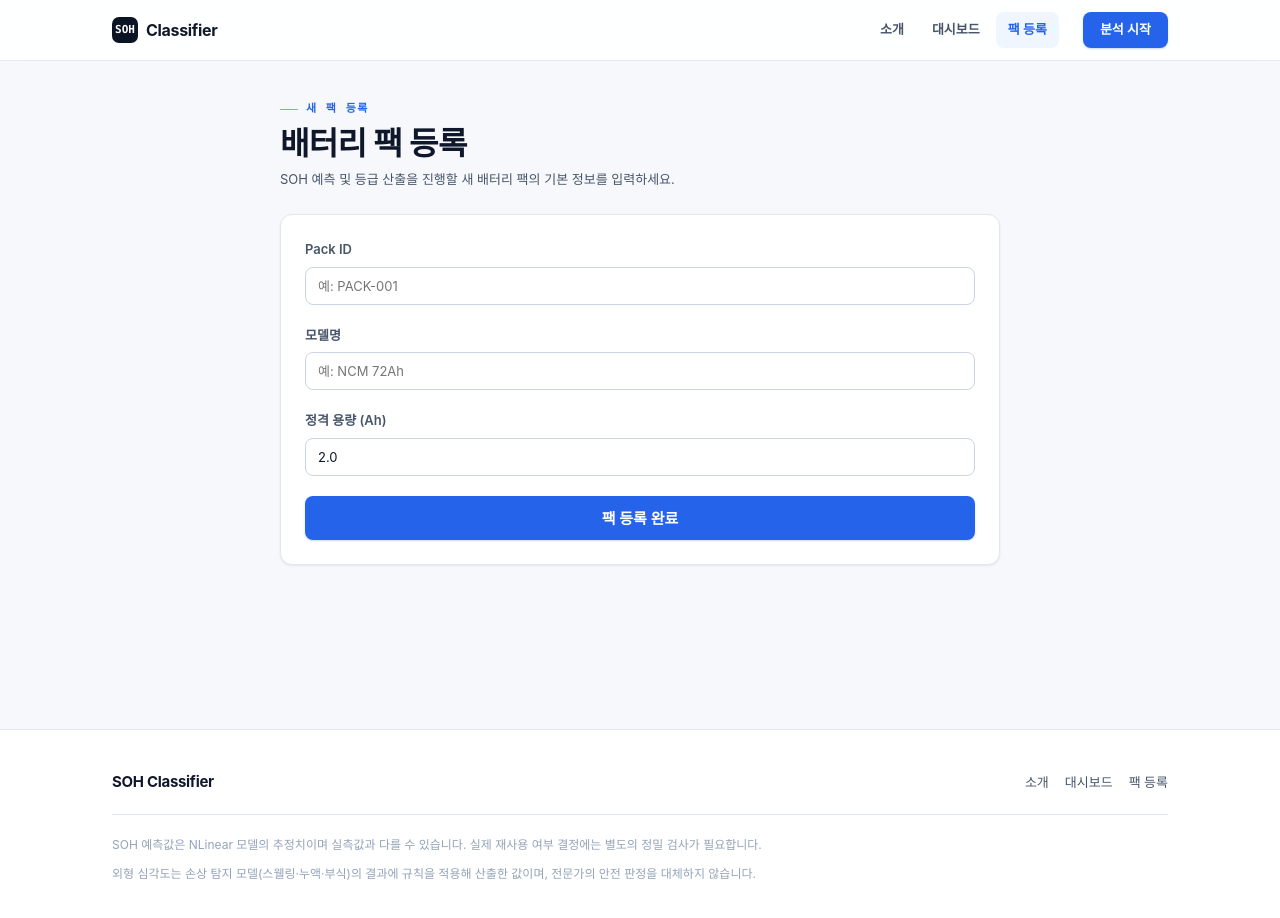
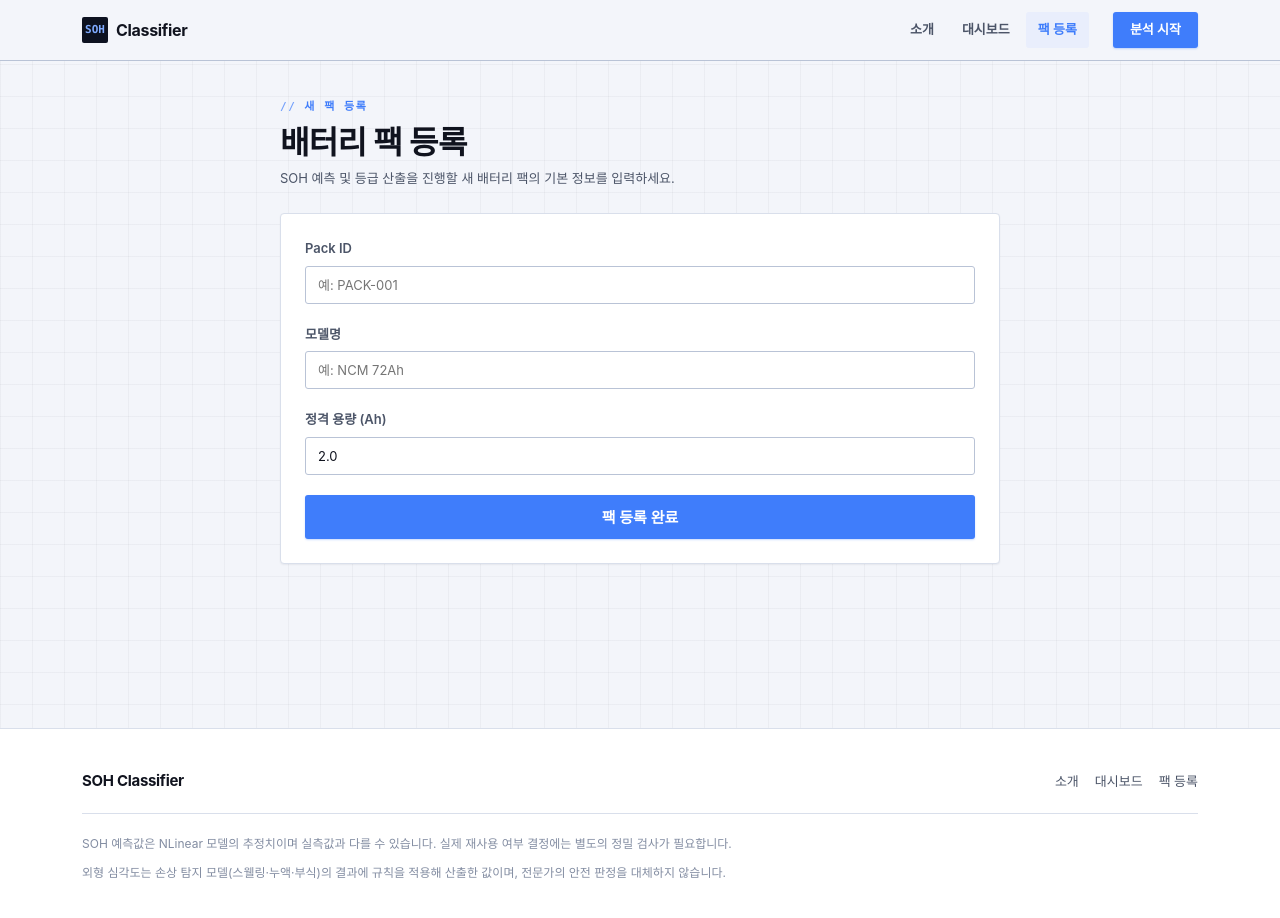
Before and after one commit to soh-based-battery-classification/soh-classifier-mvp, a React (Vite) app in the folder frontend/: page /register in a window 1280 px wide. Shown: the top 918 px of the page. Built offline with nearby package versions, Linux system fonts and the light colour scheme; no server answers; a web font is replaced by a local one.

Commit message:
feat: redesign home page

```diff
--- a/frontend/index.html
+++ b/frontend/index.html
@@ -3,11 +3,11 @@
   <head>
     <meta charset="UTF-8" />
     <meta name="viewport" content="width=device-width, initial-scale=1.0" />
-    <meta name="theme-color" content="#070d18" />
+    <meta name="theme-color" content="#0d1220" />
     <title>SOH Classifier · 폐배터리 등급 분류</title>
     <meta
       name="description"
-      content="충방전 사이클 이력으로 SOH를 예측하고 팩 사진에서 손상을 탐지해, 폐배터리의 재사용·재제조·재활용 등급을 산출합니다."
+      content="충·방전 데이터로 SOH를 예측합니다. 팩 이미지로 외형 손상을 확인합니다. 재사용·재제조·재활용 등급을 분류합니다."
     />
 
     <!-- Pretendard: CSS @import 대신 <link> 로 선로드해 렌더 블로킹을 줄인다 -->
--- a/frontend/src/components/home/SohCurve.tsx
+++ b/frontend/src/components/home/SohCurve.tsx
@@ -53,10 +53,10 @@ const CURVE_PATH = POINTS.map(
 const LAST = POINTS[POINTS.length - 1];
 
 const BANDS = [
-  { grade: "A", top: PAD_T, bottom: yOf(90), color: "#22c55e" },
-  { grade: "B", top: yOf(90), bottom: yOf(80), color: "#5b9bff" },
-  { grade: "C", top: yOf(80), bottom: yOf(70), color: "#f59e0b" },
-  { grade: "D", top: yOf(70), bottom: PAD_T + plotH, color: "#ef4444" },
+  { grade: "A", top: PAD_T, bottom: yOf(90), color: "#4c9a5b" },
+  { grade: "B", top: yOf(90), bottom: yOf(80), color: "#2fa3ac" },
+  { grade: "C", top: yOf(80), bottom: yOf(70), color: "#d97b1f" },
+  { grade: "D", top: yOf(70), bottom: PAD_T + plotH, color: "#c33a2c" },
 ];
 
 export default function SohCurve() {
@@ -69,13 +69,13 @@ export default function SohCurve() {
     >
       <defs>
         <linearGradient id="soh-fill" x1="0" y1="0" x2="0" y2="1">
-          <stop offset="0%" stopColor="#5b9bff" stopOpacity="0.28" />
-          <stop offset="100%" stopColor="#5b9bff" stopOpacity="0" />
+          <stop offset="0%" stopColor="#3f7dfb" stopOpacity="0.24" />
+          <stop offset="100%" stopColor="#3f7dfb" stopOpacity="0" />
         </linearGradient>
         <linearGradient id="soh-stroke" x1="0" y1="0" x2="1" y2="0">
-          <stop offset="0%" stopColor="#7dd3fc" />
-          <stop offset="70%" stopColor="#5b9bff" />
-          <stop offset="100%" stopColor="#a5b4fc" />
+          <stop offset="0%" stopColor="#7fabff" />
+          <stop offset="70%" stopColor="#3f7dfb" />
+          <stop offset="100%" stopColor="#2f66db" />
         </linearGradient>
       </defs>
 
@@ -184,16 +184,16 @@ export default function SohCurve() {
           cx={LAST.x}
           cy={LAST.y}
           r="5"
-          fill="#5b9bff"
+          fill="#3f7dfb"
           opacity="0.5"
         />
-        <circle cx={LAST.x} cy={LAST.y} r="4.5" fill="#0b1424" />
+        <circle cx={LAST.x} cy={LAST.y} r="4.5" fill="#0d1220" />
         <circle
           cx={LAST.x}
           cy={LAST.y}
           r="4.5"
           fill="none"
-          stroke="#93c5fd"
+          stroke="#7fabff"
           strokeWidth="2"
         />
       </g>
--- a/frontend/src/styles/base.css
+++ b/frontend/src/styles/base.css
@@ -17,7 +17,11 @@ body {
   font-family: var(--font-sans);
   font-size: var(--fs-base);
   line-height: var(--lh-body);
-  background: var(--bg-main);
+  background:
+    linear-gradient(rgba(16, 19, 30, 0.035) 1px, transparent 1px),
+    linear-gradient(90deg, rgba(16, 19, 30, 0.035) 1px, transparent 1px),
+    var(--bg-main);
+  background-size: 32px 32px, 32px 32px, auto;
   color: var(--text-main);
   -webkit-font-smoothing: antialiased;
   -moz-osx-font-smoothing: grayscale;
@@ -165,7 +169,7 @@ input:focus,
 select:focus,
 textarea:focus {
   border-color: var(--primary);
-  box-shadow: 0 0 0 3px rgba(37, 99, 235, 0.15);
+  box-shadow: 0 0 0 3px rgba(255, 90, 31, 0.15);
 }
 
 button {
--- a/frontend/src/styles/components.css
+++ b/frontend/src/styles/components.css
@@ -27,11 +27,9 @@
 }
 
 .eyebrow::before {
-  content: "";
-  width: 18px;
-  height: 1px;
-  background: currentColor;
-  opacity: 0.55;
+  content: "//";
+  font-weight: var(--fw-bold);
+  opacity: 0.7;
 }
 
 .eyebrow--on-ink {
@@ -72,9 +70,8 @@
   position: sticky;
   top: 0;
   z-index: 50;
-  background: rgba(255, 255, 255, 0.88);
-  backdrop-filter: saturate(160%) blur(10px);
-  border-bottom: 1px solid var(--border);
+  background: var(--bg-main);
+  border-bottom: 1px solid var(--border-strong);
 }
 
 .site-header__inner {
@@ -102,9 +99,9 @@
   place-items: center;
   width: 26px;
   height: 26px;
-  border-radius: 7px;
+  border-radius: var(--radius-xs);
   background: var(--ink-800);
-  color: #fff;
+  color: var(--primary-on-ink);
   font-family: var(--font-mono);
   font-size: 11px;
   font-weight: var(--fw-bold);
@@ -244,13 +241,13 @@
 .btn-primary {
   background: var(--primary);
   color: #fff;
-  box-shadow: 0 1px 2px rgba(37, 99, 235, 0.24);
+  box-shadow: 0 1px 2px rgba(63, 125, 251, 0.28);
 }
 
 .btn-primary:hover:not(:disabled) {
   background: var(--primary-hover);
   transform: translateY(-1px);
-  box-shadow: 0 6px 16px -6px rgba(37, 99, 235, 0.55);
+  box-shadow: 0 6px 16px -6px rgba(63, 125, 251, 0.5);
 }
 
 .btn-ghost {
@@ -272,7 +269,7 @@
 }
 
 .btn-invert:hover:not(:disabled) {
-  background: rgba(238, 243, 251, 0.08);
+  background: rgba(245, 242, 234, 0.08);
   border-color: var(--text-on-ink-sub);
 }
 
@@ -296,7 +293,7 @@
 
 .btn-danger-quiet:hover:not(:disabled) {
   background: var(--danger-soft);
-  border-color: #fecaca;
+  border-color: #f0b8ae;
 }
 
 .btn-danger-quiet:disabled {
@@ -421,10 +418,10 @@
   gap: var(--space-2);
   padding: var(--space-3) var(--space-4);
   margin-bottom: var(--space-4);
-  border: 1px solid #fecaca;
+  border: 1px solid #f0b8ae;
   border-radius: var(--radius-sm);
   background: var(--danger-soft);
-  color: #991b1b;
+  color: var(--danger-hover);
   font-size: var(--fs-sm);
   font-weight: var(--fw-medium);
 }
--- a/frontend/src/styles/home.css
+++ b/frontend/src/styles/home.css
@@ -41,24 +41,11 @@
   position: absolute;
   inset: 0;
   z-index: -2;
-  background-image: linear-gradient(rgba(91, 155, 255, 0.07) 1px, transparent 1px),
-    linear-gradient(90deg, rgba(91, 155, 255, 0.07) 1px, transparent 1px);
+  background-image: linear-gradient(rgba(63, 125, 251, 0.09) 1px, transparent 1px),
+    linear-gradient(90deg, rgba(63, 125, 251, 0.09) 1px, transparent 1px);
   background-size: 56px 56px;
   mask-image: radial-gradient(ellipse 90% 70% at 70% 15%, #000 20%, transparent 78%);
   -webkit-mask-image: radial-gradient(ellipse 90% 70% at 70% 15%, #000 20%, transparent 78%);
-}
-
-/* 우상단 광원 */
-.hero::after {
-  content: "";
-  position: absolute;
-  z-index: -1;
-  top: -240px;
-  right: -140px;
-  width: 720px;
-  height: 620px;
-  background: radial-gradient(circle, rgba(37, 99, 235, 0.3) 0%, transparent 62%);
-  pointer-events: none;
 }
 
 .hero__inner {
@@ -128,12 +115,21 @@
 /* --- Hero 계측 패널 ------------------------------------------------------- */
 
 .panel {
+  position: relative;
   border: 1px solid var(--border-on-ink);
   border-radius: var(--radius-lg);
-  background: linear-gradient(160deg, rgba(29, 43, 69, 0.72), rgba(11, 20, 36, 0.72));
+  background: var(--ink-800);
   box-shadow: var(--shadow-xl);
   overflow: hidden;
-  backdrop-filter: blur(2px);
+}
+
+.panel::before {
+  content: "";
+  position: absolute;
+  inset: 0 0 auto 0;
+  height: 3px;
+  background: linear-gradient(90deg, var(--primary) 0%, #8fb4ff 50%, var(--accent-muted) 100%);
+  z-index: 1;
 }
 
 .panel__bar {
@@ -142,7 +138,7 @@
   gap: var(--space-2);
   padding: var(--space-3) var(--space-4);
   border-bottom: 1px solid var(--border-on-ink);
-  background: rgba(7, 13, 24, 0.5);
+  background: var(--ink-900);
 }
 
 .panel__bar .mono-label {
@@ -163,7 +159,7 @@
   gap: var(--space-3);
   padding: var(--space-4) var(--space-4) var(--space-5);
   border-top: 1px solid var(--border-on-ink);
-  background: rgba(7, 13, 24, 0.36);
+  background: rgba(11, 10, 8, 0.3);
 }
 
 .readout {
@@ -192,7 +188,7 @@
   color: #fff;
 }
 
-.readout__value--grade-b { color: #7aa9ff; }
+.readout__value--grade-b { color: #5fcbd1; }
 
 /* SOH 곡선 SVG */
 .soh-chart {
@@ -204,7 +200,7 @@
   font-family: var(--font-mono);
   font-size: 9px;
   letter-spacing: 0.08em;
-  fill: #64748b;
+  fill: #8a8171;
 }
 
 .soh-chart__band-label {
@@ -276,7 +272,7 @@
 
 .status-rail {
   border-top: 1px solid var(--border-on-ink);
-  background: rgba(7, 13, 24, 0.6);
+  background: var(--ink-900);
 }
 
 .status-rail__inner {
@@ -369,7 +365,7 @@
 
 .problem__headline em {
   font-style: normal;
-  color: var(--warning);
+  color: var(--primary);
 }
 
 .problem__lead {
@@ -429,14 +425,26 @@
 }
 
 .branch {
+  position: relative;
   border: 1px solid var(--border);
   border-radius: var(--radius-lg);
   background: var(--bg-card);
   padding: var(--space-6);
   box-shadow: var(--shadow-sm);
+  overflow: hidden;
   transition: box-shadow var(--dur-base) var(--ease-out),
     transform var(--dur-base) var(--ease-out), border-color var(--dur-base) ease;
 }
+
+.branch::before {
+  content: "";
+  position: absolute;
+  inset: 0 0 auto 0;
+  height: 3px;
+}
+
+.branch--data::before { background: var(--primary); }
+.branch--vision::before { background: var(--grade-b); }
 
 .branch:hover,
 .branch:focus-within {
@@ -469,8 +477,8 @@
 }
 
 .branch--vision .branch__tag {
-  background: var(--grade-c-soft);
-  color: #92400e;
+  background: var(--grade-b-soft);
+  color: var(--grade-b);
 }
 
 .branch__head h3 {
@@ -533,7 +541,7 @@
 
 .branch--vision:hover .branch__step::after,
 .branch--vision:focus-within .branch__step::after {
-  border-color: var(--warning);
+  border-color: var(--grade-b);
 }
 
 .branch__step-title {
@@ -578,6 +586,9 @@
 
 /* 최종 등급 노드 */
 .flow__outcome {
+  position: relative;
+  isolation: isolate;
+  overflow: hidden;
   border: 1px solid var(--ink-600);
   border-radius: var(--radius-lg);
   background: var(--ink-800);
@@ -588,6 +599,19 @@
   align-items: center;
   gap: var(--space-5);
   box-shadow: var(--shadow-lg);
+}
+
+.flow__outcome::before {
+  content: "";
+  position: absolute;
+  inset: 0;
+  z-index: -1;
+  background-image: linear-gradient(rgba(63, 125, 251, 0.08) 1px, transparent 1px),
+    linear-gradient(90deg, rgba(63, 125, 251, 0.08) 1px, transparent 1px);
+  background-size: 40px 40px;
+  mask-image: radial-gradient(ellipse 70% 100% at 100% 0%, #000 15%, transparent 75%);
+  -webkit-mask-image: radial-gradient(ellipse 70% 100% at 100% 0%, #000 15%, transparent 75%);
+  pointer-events: none;
 }
 
 .flow__outcome-main {
@@ -640,15 +664,28 @@
 }
 
 .capability-card {
+  position: relative;
   display: flex;
   flex-direction: column;
   padding: var(--space-6);
   border: 1px solid var(--border);
   border-radius: var(--radius-lg);
   background: var(--bg-card);
+  overflow: hidden;
   transition: box-shadow var(--dur-base) var(--ease-out),
     transform var(--dur-base) var(--ease-out);
 }
+
+.capability-card::before {
+  content: "";
+  position: absolute;
+  inset: 0 auto 0 0;
+  width: 3px;
+}
+
+.capability-card:nth-child(1)::before { background: var(--primary); }
+.capability-card:nth-child(2)::before { background: var(--grade-b); }
+.capability-card:nth-child(3)::before { background: var(--accent-muted); }
 
 .capability-card:hover {
   box-shadow: var(--shadow-lg);
@@ -663,6 +700,9 @@
   text-transform: uppercase;
   color: var(--primary);
 }
+
+.capability-card:nth-child(2) .capability-card__kicker { color: var(--grade-b); }
+.capability-card:nth-child(3) .capability-card__kicker { color: var(--accent-muted); }
 
 .capability-card h3 {
   font-size: var(--fs-lg);
@@ -721,6 +761,9 @@
   background: var(--bg-card);
 }
 
+.intake-card:nth-child(2) { border-left-color: var(--grade-b); }
+.intake-card:nth-child(3) { border-left-color: var(--accent-muted); }
+
 .intake-card h3 {
   font-size: var(--fs-base);
   font-weight: var(--fw-bold);
@@ -738,7 +781,7 @@
   border: 1px solid var(--primary-border);
   background: var(--primary-soft);
   border-radius: var(--radius-sm);
-  color: #1e3a8a;
+  color: var(--ink-700);
   font-size: var(--fs-sm);
 }
 
@@ -1082,8 +1125,8 @@
   position: absolute;
   inset: 0;
   z-index: -1;
-  background-image: linear-gradient(rgba(91, 155, 255, 0.06) 1px, transparent 1px),
-    linear-gradient(90deg, rgba(91, 155, 255, 0.06) 1px, transparent 1px);
+  background-image: linear-gradient(rgba(63, 125, 251, 0.08) 1px, transparent 1px),
+    linear-gradient(90deg, rgba(63, 125, 251, 0.08) 1px, transparent 1px);
   background-size: 56px 56px;
   mask-image: radial-gradient(ellipse 70% 90% at 50% 100%, #000 10%, transparent 72%);
   -webkit-mask-image: radial-gradient(ellipse 70% 90% at 50% 100%, #000 10%, transparent 72%);
--- a/frontend/src/styles/tokens.css
+++ b/frontend/src/styles/tokens.css
@@ -1,38 +1,36 @@
 /* ===========================================================================
    Design tokens
-   SOH Classifier — "계측 장비(instrumentation)" 컨셉의 토큰 체계.
-   모든 색상/간격/타이포는 여기서만 정의하고, 컴포넌트 CSS는 var()만 참조한다.
+   SOH Classifier — 딥네이비 + 차콜 블랙 + 블루 액센트의 기술 제품 UI 컨셉.
+   Dashboard/RegisterPack에서 확립한 팔레트를 전역 토큰으로 승격해 Home을
+   포함한 전체 서비스가 하나의 제품처럼 보이도록 한다. 모든 색상/간격/타이포는
+   여기서만 정의하고, 컴포넌트 CSS는 var()만 참조한다.
    =========================================================================== */
 
 :root {
   color-scheme: light;
 
-  /* --- Typography families ------------------------------------------------
-     display/body : Pretendard (index.html에서 <link>로 선로드)
-     mono         : 계측값·라벨·축 눈금 전용 유틸리티 페이스 (시스템 스택) */
   --font-sans: "Pretendard", -apple-system, BlinkMacSystemFont, system-ui, Roboto,
     "Helvetica Neue", "Segoe UI", "Apple SD Gothic Neo", "Noto Sans KR", sans-serif;
   --font-mono: ui-monospace, SFMono-Regular, "SF Mono", "JetBrains Mono", Menlo,
     Consolas, "Liberation Mono", monospace;
 
-  /* --- Type scale (clamp 기반 반응형) ------------------------------------ */
-  --fs-2xs: 0.6875rem;   /* 11px — 계측 라벨 */
-  --fs-xs: 0.75rem;      /* 12px */
-  --fs-sm: 0.8125rem;    /* 13px */
-  --fs-base: 0.9375rem;  /* 15px */
-  --fs-md: 1rem;         /* 16px */
+  --fs-2xs: 0.6875rem;
+  --fs-xs: 0.75rem;
+  --fs-sm: 0.8125rem;
+  --fs-base: 0.9375rem;
+  --fs-md: 1rem;
   --fs-lg: clamp(1.0625rem, 0.98rem + 0.4vw, 1.1875rem);
   --fs-xl: clamp(1.25rem, 1.1rem + 0.7vw, 1.5rem);
   --fs-2xl: clamp(1.5rem, 1.25rem + 1.2vw, 2rem);
   --fs-3xl: clamp(1.875rem, 1.4rem + 2.2vw, 2.75rem);
-  --fs-display: clamp(2.125rem, 1.2rem + 4.4vw, 4rem);
+  --fs-display: clamp(2.25rem, 1.1rem + 5.4vw, 4.75rem);
   --fs-readout: clamp(1.75rem, 1.2rem + 2.6vw, 2.75rem);
 
-  --lh-tight: 1.14;
+  --lh-tight: 1.08;
   --lh-snug: 1.32;
   --lh-body: 1.65;
 
-  --tracking-display: -0.035em;
+  --tracking-display: -0.03em;
   --tracking-tight: -0.02em;
   --tracking-label: 0.14em;
 
@@ -42,65 +40,64 @@
   --fw-bold: 700;
   --fw-black: 800;
 
-  /* --- Neutral ramp (deep navy 계열 — 산업 계측 장비 톤) ------------------ */
-  --ink-900: #070d18;
-  --ink-800: #0b1424;
-  --ink-700: #131e33;
-  --ink-600: #1d2b45;
-  --ink-500: #33405c;
+  --ink-900: #080b14;
+  --ink-800: #0d1220;
+  --ink-700: #131a2c;
+  --ink-600: #1b243b;
+  --ink-500: #29365a;
 
-  --bg-main: #f6f8fb;
+  --bg-main: #f3f5fa;
   --bg-card: #ffffff;
-  --bg-subtle: #eef2f7;
-  --bg-inset: #f8fafc;
+  --bg-subtle: #e8ecf5;
+  --bg-inset: #eff2f9;
 
-  --text-main: #0f172a;
-  --text-sub: #475569;
-  --text-muted: #94a3b8;
-  --text-on-ink: #eef3fb;
-  --text-on-ink-sub: #93a4bf;
-  --text-on-ink-muted: #64748b;
+  --text-main: #10131e;
+  --text-sub: #4c5568;
+  --text-muted: #838da2;
+  --text-on-ink: #eef1fb;
+  --text-on-ink-sub: #aab8db;
+  --text-on-ink-muted: #6d7998;
 
-  --border: #e2e8f0;
-  --border-strong: #cbd5e1;
-  --border-on-ink: rgba(147, 164, 191, 0.22);
-  --border-on-ink-strong: rgba(147, 164, 191, 0.4);
+  --border: #d9dfeb;
+  --border-strong: #b9c3d6;
+  --border-on-ink: rgba(238, 241, 251, 0.14);
+  --border-on-ink-strong: rgba(238, 241, 251, 0.3);
 
-  /* --- Brand / semantic --------------------------------------------------- */
-  --primary: #2563eb;
-  --primary-hover: #1d4ed8;
-  --primary-soft: #eff6ff;
-  --primary-border: #bfdbfe;
-  --primary-on-ink: #5b9bff;
+  --primary: #3f7dfb;
+  --primary-hover: #2f66db;
+  --primary-soft: #e9eefc;
+  --primary-border: #bcd0f7;
+  --primary-on-ink: #7fabff;
 
-  --success: #16a34a;
-  --success-soft: #f0fdf4;
-  --warning: #d97706;
-  --warning-soft: #fffbeb;
-  --danger: #dc2626;
-  --danger-hover: #b91c1c;
-  --danger-soft: #fef2f2;
-  --info: #0891b2;
+  /* 장식용 3번째 강조색 — 카드 강조선 등에서 grade 색상을 재활용하지 않고
+     블루 패밀리 안에서 다양성을 준다(Dashboard의 --db-blue-muted와 동일). */
+  --accent-muted: #5b7bb8;
 
-  /* --- Grade colors (backend grading.py 의 A/B/C/D) ----------------------- */
-  --grade-a: #15803d;
-  --grade-b: #2563eb;
-  --grade-c: #d97706;
-  --grade-d: #dc2626;
-  --grade-none: #94a3b8;
+  --success: #2f6d3c;
+  --success-soft: #eef4ea;
+  --warning: #b45309;
+  --warning-soft: #fdf3e4;
+  --danger: #af2318;
+  --danger-hover: #8f1c12;
+  --danger-soft: #fbeae7;
+  --info: #0e6b74;
 
-  --grade-a-soft: #dcfce7;
-  --grade-b-soft: #dbeafe;
-  --grade-c-soft: #fef3c7;
-  --grade-d-soft: #fee2e2;
+  --grade-a: #2f6d3c;
+  --grade-b: #0e6b74;
+  --grade-c: #b45309;
+  --grade-d: #af2318;
+  --grade-none: #8c8271;
 
-  /* --- Severity colors (backend visual_grading.py) ------------------------ */
-  --sev-ok: #15803d;
-  --sev-moderate: #d97706;
-  --sev-critical: #dc2626;
-  --sev-pending: #94a3b8;
+  --grade-a-soft: #e6efe2;
+  --grade-b-soft: #e2eeed;
+  --grade-c-soft: #fbeed9;
+  --grade-d-soft: #f8e3df;
 
-  /* --- Spacing scale ------------------------------------------------------ */
+  --sev-ok: #2f6d3c;
+  --sev-moderate: #b45309;
+  --sev-critical: #af2318;
+  --sev-pending: #8c8271;
+
   --space-1: 4px;
   --space-2: 8px;
   --space-3: 12px;
@@ -115,27 +112,23 @@
   --space-24: 96px;
   --space-32: 128px;
 
-  /* --- Layout ------------------------------------------------------------- */
-  --container-max: 1120px;
+  --container-max: 1180px;
   --container-narrow: 720px;
   --gutter: clamp(16px, 4vw, 32px);
   --header-height: 60px;
 
-  /* --- Radius ------------------------------------------------------------- */
-  --radius-xs: 4px;
-  --radius-sm: 8px;
-  --radius-md: 12px;
-  --radius-lg: 16px;
-  --radius-xl: 24px;
+  --radius-xs: 2px;
+  --radius-sm: 3px;
+  --radius-md: 4px;
+  --radius-lg: 6px;
+  --radius-xl: 10px;
   --radius-pill: 999px;
 
-  /* --- Shadow ------------------------------------------------------------- */
-  --shadow-sm: 0 1px 3px rgba(15, 23, 42, 0.05), 0 1px 2px rgba(15, 23, 42, 0.03);
-  --shadow-md: 0 4px 6px -1px rgba(15, 23, 42, 0.06), 0 2px 4px -1px rgba(15, 23, 42, 0.04);
-  --shadow-lg: 0 10px 15px -3px rgba(15, 23, 42, 0.08), 0 4px 6px -2px rgba(15, 23, 42, 0.03);
-  --shadow-xl: 0 24px 48px -12px rgba(15, 23, 42, 0.18);
+  --shadow-sm: 0 1px 2px rgba(10, 14, 26, 0.06);
+  --shadow-md: 0 4px 10px -2px rgba(10, 14, 26, 0.1), 0 2px 4px -1px rgba(10, 14, 26, 0.05);
+  --shadow-lg: 0 14px 28px -8px rgba(10, 14, 26, 0.16);
+  --shadow-xl: 0 26px 52px -14px rgba(8, 11, 20, 0.45);
 
-  /* --- Motion ------------------------------------------------------------- */
   --ease-out: cubic-bezier(0.22, 1, 0.36, 1);
   --dur-fast: 0.15s;
   --dur-base: 0.28s;
```
Also changed, not shown: frontend/src/content/home.ts (+47 -31 lines).
